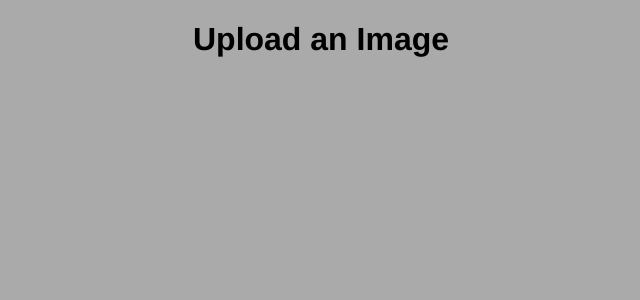
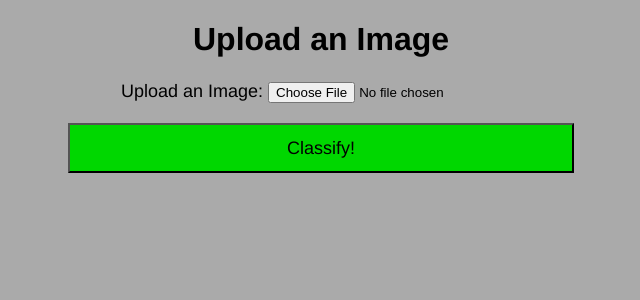
Before and after one commit to adelicer24/Image-Classification, a Flask app: page /classify in a window 1280 px wide. Shown: the top 300 px of the page, without its empty margins (319-959 px from the left). Run offline with Flask 2, Linux system fonts and the light colour scheme.

Commit message:
minor additions

```diff
--- a/static/css/classify.css
+++ b/static/css/classify.css
@@ -4,6 +4,24 @@
     font-family:'Franklin Gothic Medium', 'Arial Narrow', Arial, sans-serif;
 }
 
+.upload {
+    text-align: center;
+    font-size: large;
+    font-family:'Franklin Gothic Medium', 'Arial Narrow', Arial, sans-serif;
+}
+
+.button {
+    text-align: center;
+    height: 50px;
+    width: 40%;
+    margin-top: 20px;
+    margin-left: 30%;
+    margin-right: 30%;
+    background-color: rgb(0, 215, 0);
+    font-size: large;
+    font-family:'Franklin Gothic Medium', 'Arial Narrow', Arial, sans-serif;
+}
+
 body {
     background-color: #aaaaaa;
 }
--- a/templates/classify.html
+++ b/templates/classify.html
@@ -8,4 +8,11 @@
     <div class="title">
         <h1>Upload an Image</h1>
     </div>
+
+    <form class="upload">
+        <label>Upload an Image: </label>
+        <input type="file" accept=".jpg, .jpeg, .png">
+        <input type="submit" class="button" value="Classify!">
+    </form>
+
 </html>
--- a/templates/index.html
+++ b/templates/index.html
@@ -25,6 +25,6 @@
     </div>
 
     <a href="/classify">
-        <button class="button">Classify an Image</button>
+        <button class="button">Classify an Image!</button>
     </a>
 </html>
```
